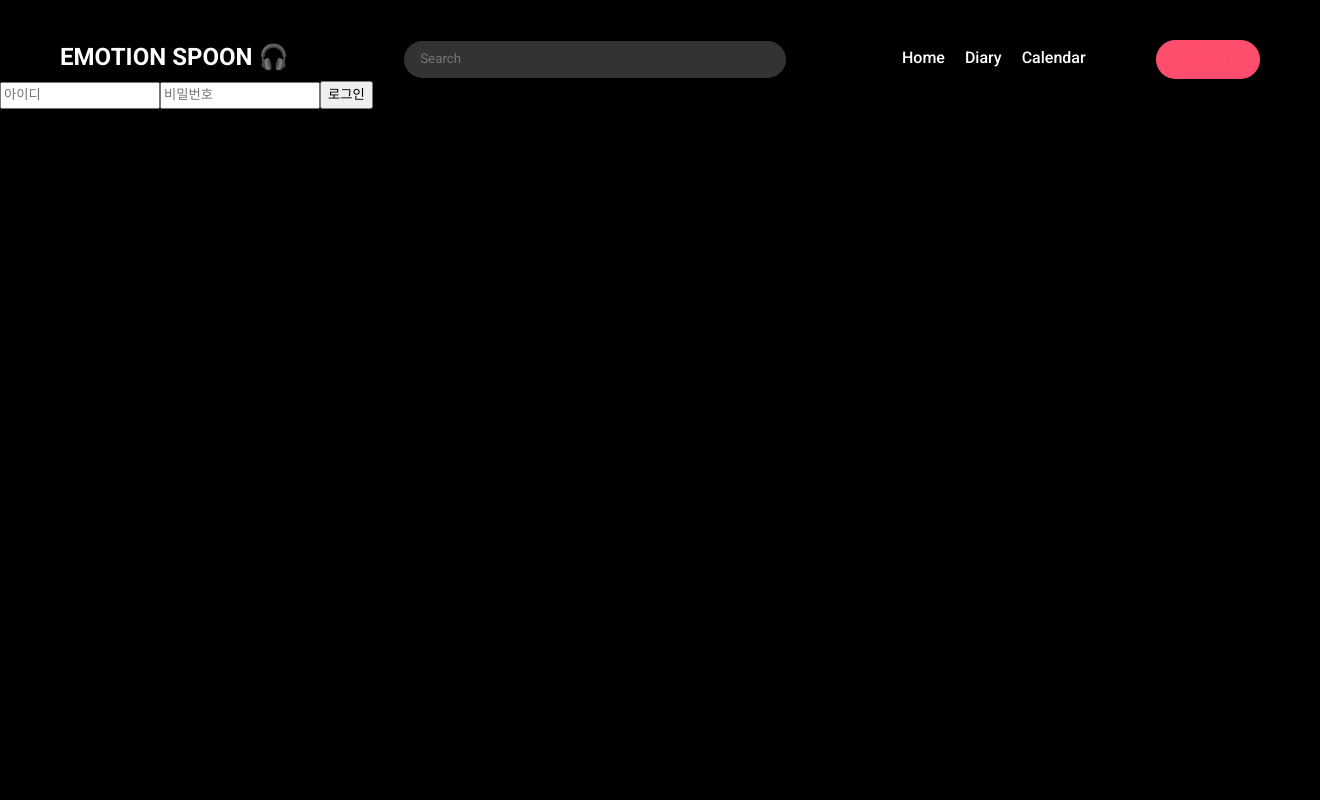
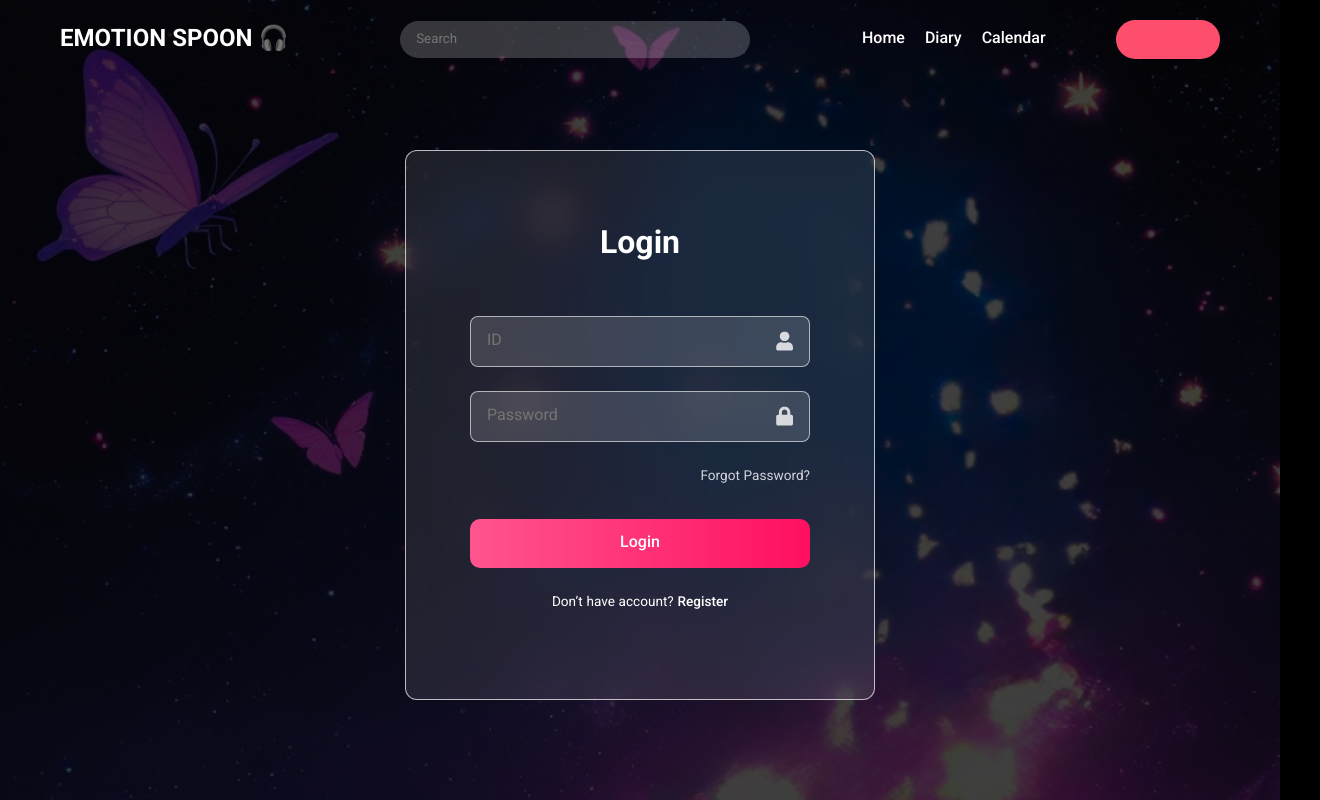
Before and after one commit to 2025-1-HCI-Project/EmotionSpoon_frontend, a React (Create React App) app: page /login in a window 1280 px wide. Shown: the whole page, 1320 px wide, since content can reach past the window. Built offline with nearby package versions, Linux system fonts and the light colour scheme.

Commit message:
Edit login & signup ..ing

```diff
--- /dev/null
+++ b/src/pages/LoginPage.css
@@ -0,0 +1,112 @@
+* {
+  box-sizing: border-box;
+}
+
+.login-page {
+  position: relative;
+  width: 100%;
+  height: 100vh;
+  background: url("../img/login_background.png") center/cover no-repeat;
+  display: flex;
+  justify-content: center;
+  align-items: center;
+}
+
+.login-page::before {
+  content: "";
+  position: absolute;
+  inset: 0;
+  background: rgba(0, 0, 0, 0.5);
+}
+
+.login-form {
+  position: relative;
+  z-index: 1;
+  width: 470px;
+  height: 550px;
+  padding: 3rem 4rem;
+  border-radius: 12px;
+  background: rgba(255, 255, 255, 0.1);
+  backdrop-filter: blur(20px);
+  color: #fff;
+  text-align: center;
+  border: 1px solid rgba(255, 255, 255, 0.7);
+  display: flex;
+  flex-direction: column;
+  gap: 1.5rem;
+  margin-top: 50px;
+}
+
+.login-form h2 {
+  margin: 1.8;
+  font-size: 2rem;
+  font-weight: 600;
+}
+
+.input-group {
+  position: relative;
+  width: 100%;
+}
+
+.input-group input {
+  width: 100%;
+  padding: 0.75rem 2.5rem 0.75rem 1rem;
+  border: 1px solid rgba(255, 255, 255, 0.6);
+  border-radius: 8px;
+  background: rgba(255, 255, 255, 0.15);
+  color: #fff;
+  font-size: 1rem;
+  outline: none;
+}
+
+.input-group .icon {
+  position: absolute;
+  top: 50%;
+  right: 1rem;
+  transform: translateY(-50%);
+  font-size: 1.2rem;
+  color: rgba(255, 255, 255, 0.8);
+}
+
+.forgot-link {
+  align-self: flex-end;
+  font-size: 0.85rem;
+  color: rgba(255, 255, 255, 0.8);
+  text-decoration: none;
+}
+
+.forgot-link:hover {
+  text-decoration: underline;
+}
+
+.login-button {
+  margin-top: 0.5rem;
+  padding: 0.75rem 0;
+  font-size: 1rem;
+  font-weight: 500;
+  color: #fff;
+  border: none;
+  border-radius: 10px;
+  background: linear-gradient(90deg, #FF558F 0%, #FF0F61 100%);
+  cursor: pointer;
+  transition: opacity 0.2s;
+}
+
+.login-button:hover {
+  opacity: 0.9;
+}
+
+.register-text {
+  margin: 0;
+  font-size: 0.85rem;
+}
+
+.register-text a {
+  color: #fff;
+  font-weight: 500;
+  text-decoration: none;
+}
+
+.register-text a:hover {
+  text-decoration: underline;
+}
--- a/src/pages/LoginPage.js
+++ b/src/pages/LoginPage.js
@@ -1,14 +1,12 @@
 import React, { useState } from "react";
-import { useNavigate } from "react-router-dom";
+import { useNavigate, Link } from "react-router-dom";
+import { FaUser, FaLock } from "react-icons/fa";
 import ApiService from "../util/ApiService";
+import "./LoginPage.css";
 
 const LoginPage = () => {
-    const [form, setForm] = useState({
-        userId: "",
-        password: ""
-    });
-
-    const navigate = useNavigate(); // 추가
+  const [form, setForm] = useState({ userId: "", password: "" });
+  const navigate = useNavigate();
 
   const handleChange = (e) => {
     setForm({ ...form, [e.target.name]: e.target.value });
@@ -19,7 +17,6 @@ const LoginPage = () => {
     try {
       const response = await ApiService.login(form);
       const { token, username, memberId } = response.data;
-
       localStorage.setItem("jwt_token", token);
       localStorage.setItem("username", username);
       localStorage.setItem("memberId", memberId);
@@ -30,12 +27,37 @@ const LoginPage = () => {
   };
 
   return (
-        <div>
-            <h2>로그인</h2>
-            <form onSubmit={handleSubmit}>
-                <input name="userId" placeholder="아이디" onChange={handleChange} required />
-                <input name="password" placeholder="비밀번호" type="password" onChange={handleChange} required />
-                <button type="submit">로그인</button>
+    <div className="login-page">
+      <form className="login-form" onSubmit={handleSubmit}>
+        <h1>Login</h1>
+        <div className="input-group">
+          <input
+            name="userId"
+            placeholder="ID"
+            onChange={handleChange}
+            required
+          />
+          <FaUser className="icon" />
+        </div>
+        <div className="input-group">
+          <input
+            name="password"
+            type="password"
+            placeholder="Password"
+            onChange={handleChange}
+            required
+          />
+          <FaLock className="icon" />
+        </div>
+        <Link to="/forgot" className="forgot-link">
+          Forgot Password?
+        </Link>
+        <button type="submit" className="login-button">
+          Login
+        </button>
+        <p className="register-text">
+          Don’t have account? <Link to="/signup">Register</Link>
+        </p>
       </form>
     </div>
   );
--- /dev/null
+++ b/src/pages/SignUpPage.css
@@ -0,0 +1,87 @@
+.signup-page {
+  width: 100%;
+  height: 100vh;
+  background: url("../img/signup_background.png") right/cover no-repeat;
+  display: flex;
+  justify-content: flex-start;
+  align-items: center;
+  position: relative;
+}
+
+.signup-page::before {
+  content: "";
+  position: absolute;
+  inset: 0;
+}
+
+.signup-container {
+  position: relative;
+  z-index: 1;
+  width: 450px;
+  padding: 3rem 2.5rem;
+  border-radius: 12px;
+  background: rgba(0, 0, 0, 0.4);
+  backdrop-filter: blur(30px);
+  margin-left: 240px;
+  color: #fff;
+}
+
+.logo {
+  text-decoration: none;
+  color: #fff;
+  font-size: 1.25rem;
+  font-weight: bold;
+}
+
+.title {
+  margin: 1.5rem 0;
+  font-size: 2rem;
+  color: #fff;
+}
+
+.signup-form {
+  display: flex;
+  flex-direction: column;
+  gap: 1rem;
+}
+
+.signup-form label {
+  font-size: 1rem;
+  text-align: left;
+  color: #fff;
+}
+
+.signup-form input {
+  width: 100%;
+  padding: 0.8rem 1rem;
+  border: 1px solid rgba(255,255,255,0.5);
+  border-radius: 8px;
+  background: rgba(255,255,255,0.1);
+  color: #fff;
+  font-size: 1rem;
+  outline: none;
+}
+
+.signup-button {
+  margin-top: 1.5rem;
+  padding: 0.8rem;
+  font-size: 1rem;
+  color: #fff;
+  border: none;
+  border-radius: 8px;
+  background: linear-gradient(90deg, #FF558F 0%, #FF0F61 100%);
+  cursor: pointer;
+  transition: opacity 0.2s;
+}
+
+.signup-button:hover {
+  opacity: 0.9;
+}
+
+.quote {
+  margin-top: 2rem;
+  font-size: 0.9rem;
+  color: #ccc;
+  text-align: left;
+  line-height: 1.4;
+}
--- a/src/pages/SignUpPage.js
+++ b/src/pages/SignUpPage.js
@@ -1,17 +1,16 @@
 import React, { useState } from "react";
+import { useNavigate, Link } from "react-router-dom";
 import ApiService from "../util/ApiService";
-import { useNavigate } from "react-router-dom";
-
+import "./SignUpPage.css";
 
 const SignUpPage = () => {
   const [form, setForm] = useState({
-        username: "",
+    fullName: "",
     email: "",
-        userId: "",
     password: ""
   });
+  const navigate = useNavigate();
 
-    const navigate = useNavigate();
   const handleChange = (e) => {
     setForm({ ...form, [e.target.name]: e.target.value });
   };
@@ -23,20 +22,41 @@ const SignUpPage = () => {
       alert("회원가입되었습니다.");
       navigate("/login");
     } catch (error) {
-            alert("회원가입 실패하였습니다.: " + (error.response?.data || error.message));
+      alert("회원가입 실패: " + (error.response?.data || error.message));
     }
   };
 
   return (
-        <div>
-            <h2>회원가입</h2>
-            <form onSubmit={handleSubmit}>
-                <input name="username" placeholder="이름" onChange={handleChange} required />
-                <input name="email" placeholder="이메일" onChange={handleChange} required />
-                <input name="userId" placeholder="아이디" onChange={handleChange} required />
-                <input name="password" placeholder="비밀번호" type="password" onChange={handleChange} required />
-                <button type="submit">가입하기</button>
+    <div className="signup-page">
+      <div className="signup-container">
+        <h2 className="title">Register</h2>
+        <form className="signup-form" onSubmit={handleSubmit}>
+          <label>Full Name :</label>
+          <input
+            name="fullName"
+            placeholder="Enter your name"
+            onChange={handleChange}
+            required
+          />
+          <label>Email Address :</label>
+          <input
+            name="email"
+            type="email"
+            placeholder="Enter your email"
+            onChange={handleChange}
+            required
+          />
+          <label>Password :</label>
+          <input
+            name="password"
+            type="password"
+            placeholder="Enter your password"
+            onChange={handleChange}
+            required
+          />
+          <button type="submit" className="signup-button">Sign up</button>
         </form>
+      </div>
     </div>
   );
 };
```
Also changed, not shown: src/img/login_background.png (added), src/img/signup_background.png (added). Lines whose indentation alone changed are shown as unchanged.
